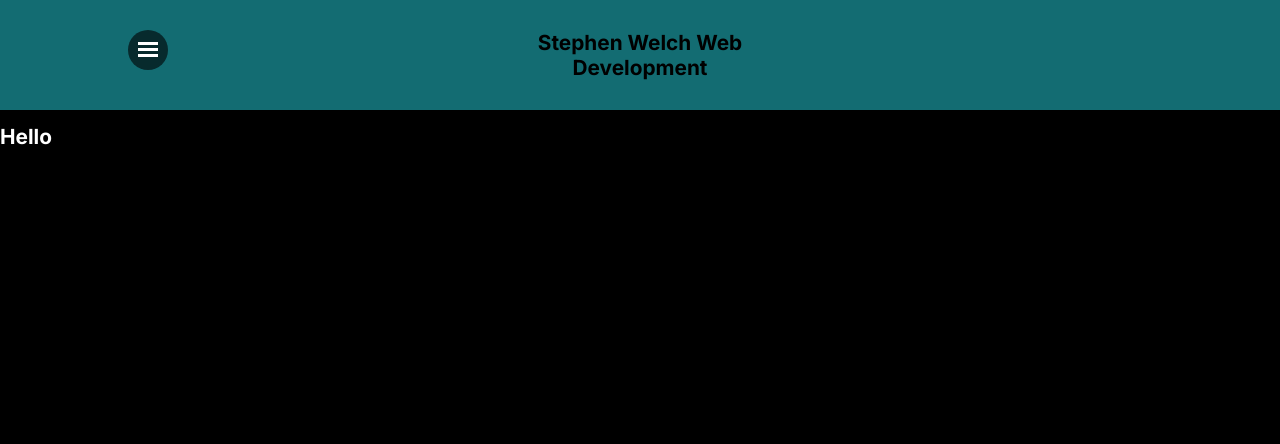
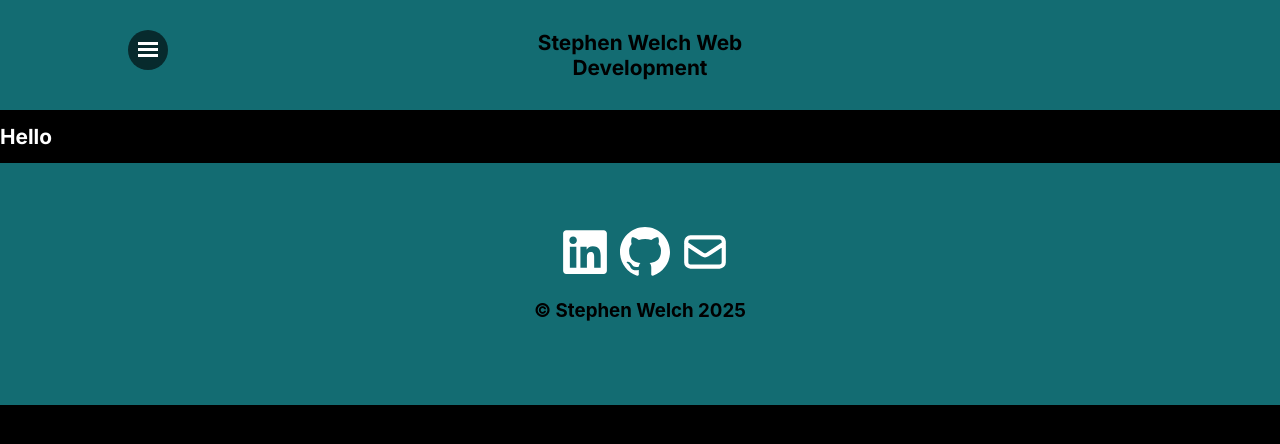
Before and after one commit to stephenwelch1927/PortfolioWebSiteVersion2Responsive, a React (Create React App) app: page / in a window 1280 px wide. Shown: the top 444 px of the page. Built offline with nearby package versions, Linux system fonts and the light colour scheme; a web font is replaced by a local one.

Commit message:
Added in footer and elements and spacing

```diff
--- a/src/App.css
+++ b/src/App.css
@@ -7,6 +7,13 @@ header {
   padding: 1em 0;
   text-align: center;
 }
+
+footer {
+  background: #136c72;
+  padding: 4em 0;
+  text-align: center;
+}
+
 h1 {
   font-family: "Inter", serif;
   font-size: 1.3rem;
@@ -144,3 +151,23 @@ h1 {
   height: 50px;
   width: 50px;
 }
+
+.gitHub {
+  height: 50px;
+  width: 50px;
+}
+
+.mail {
+  height: 50px;
+  width: 50px;
+}
+
+.footer-layout {
+  display: flex;
+  justify-content: center;
+
+}
+
+.footer-layout--spacing {
+  margin-left: 10px;
+}
--- a/src/App.js
+++ b/src/App.js
@@ -4,9 +4,14 @@ import { useState } from "react";
 import { BrowserRouter as Router, Route, Routes } from "react-router-dom";
 import HomePage from "./components/HomePage";
 import { FaLinkedin } from "react-icons/fa";
+import { BsGithub } from "react-icons/bs";
+import {HiOutlineMail} from 'react-icons/hi';
 
 function App() {
   const [isNavVisible, setIsNavVisible] = useState(false);
+  const current = new Date();
+  const date = `${current.getFullYear()}`;
+
   return (
     <div className="App">
       <Router>
@@ -51,13 +56,13 @@ function App() {
                   </a>
                 </li>
                 <li class="nav__item">
-                  <a href="" class="nav__link nav__link--button">
-                    GitHub
+                  <a href="" class="nav__link nav__link">
+                    <BsGithub className="gitHub" />
                   </a>
                 </li>
                 <li class="nav__item">
-                  <a href="#" class="nav__link nav__link--button">
-                    Mail
+                  <a href="#" class="nav__link nav__link">
+                  <HiOutlineMail className="mail"></HiOutlineMail>
                   </a>
                 </li>
               </ul>
@@ -70,6 +75,29 @@ function App() {
           </Routes>
         </main>
       </Router>
+      <footer>
+        <div className="footer-layout">
+          <div className="footer-layout--spacing">
+          <a
+            href="https://www.linkedin.com/in/stephen-welch-web-developer"
+            class="nav__link"
+          >
+            <FaLinkedin className="linkedIn"></FaLinkedin>
+          </a>
+          </div>
+          <div className="footer-layout--spacing">
+          <a href="" class="nav__link nav__link">
+                    <BsGithub className="gitHub" />
+                  </a>
+                  </div>
+                  <div className="footer-layout--spacing">
+        <a href="#" class="nav__link nav__link">
+                  <HiOutlineMail className="mail"></HiOutlineMail>
+                  </a>
+        </div>
+        </div>
+        <h3>&copy; Stephen Welch {date}</h3>
+      </footer>
     </div>
   );
 }
```
